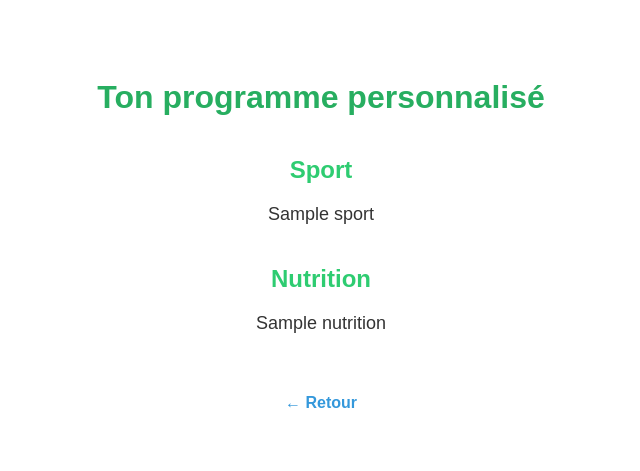
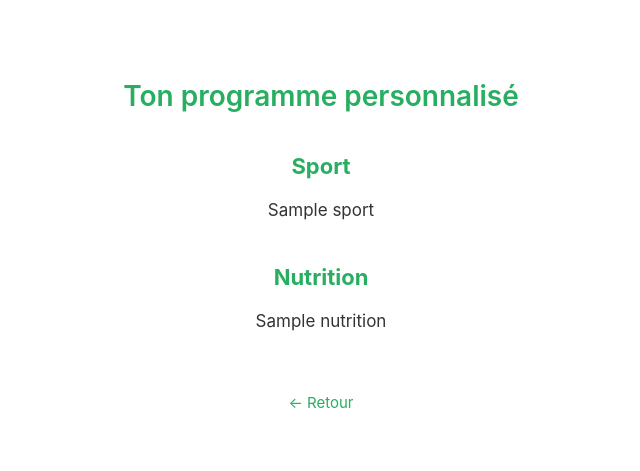
Before and after one commit to yaoji999/Fitness-food, a Flask app: template templates/result.html in a window 1280 px wide. Shown: the top 471 px of the page, without its empty margins (319-959 px from the left). Run offline with Flask 3, Linux system fonts and the light colour scheme; the template is opened without the code that fills it: most values are stand-ins (such as "Sample title", 1, 10 or a date in 2020).

Commit message:
Update result.html

```diff
--- a/templates/result.html
+++ b/templates/result.html
@@ -2,39 +2,39 @@
 <html lang="fr">
 <head>
     <meta charset="UTF-8">
-    <title>Programme généré</title>
+    <title>Ton programme ELIO</title>
     <style>
         body {
-            font-family: Arial, sans-serif;
-            background: #ffffff;
-            color: #333;
+            font-family: -apple-system, BlinkMacSystemFont, "Segoe UI", Roboto, sans-serif;
+            background-color: #fff;
+            color: #111;
+            margin: 0;
+            padding: 60px 20px;
             text-align: center;
-            padding: 50px;
         }
-
         h1 {
             color: #27ae60;
-            font-size: 32px;
+            font-size: 28px;
+            font-weight: 600;
+            margin-bottom: 30px;
         }
-
         h2 {
-            color: #2ecc71;
+            color: #27ae60;
+            font-size: 22px;
             margin-top: 40px;
         }
-
         p {
-            font-size: 18px;
-            margin-bottom: 20px;
+            font-size: 17px;
+            line-height: 1.6;
+            color: #333;
         }
-
         a {
             display: inline-block;
             margin-top: 40px;
+            font-size: 15px;
+            color: #27ae60;
             text-decoration: none;
-            color: #3498db;
-            font-weight: bold;
         }
-
         a:hover {
             text-decoration: underline;
         }
```
